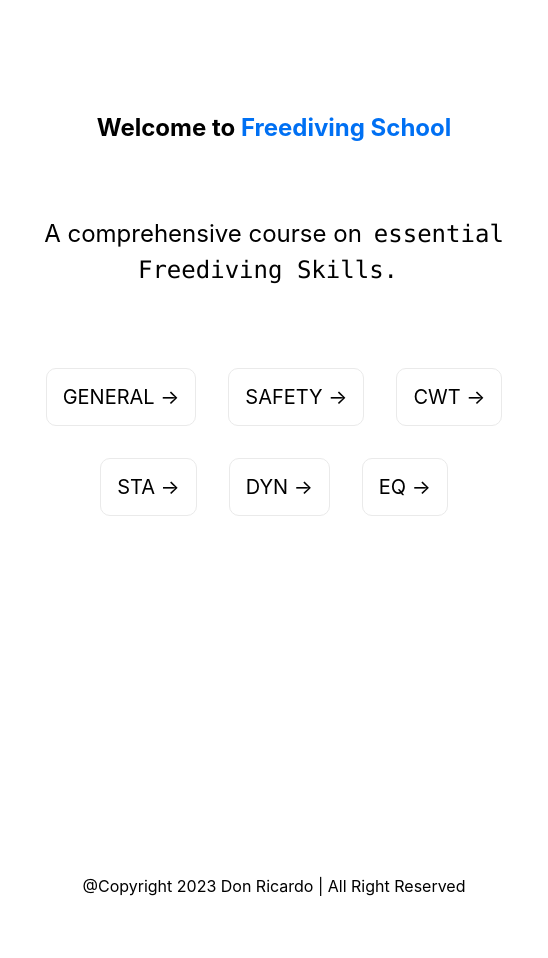
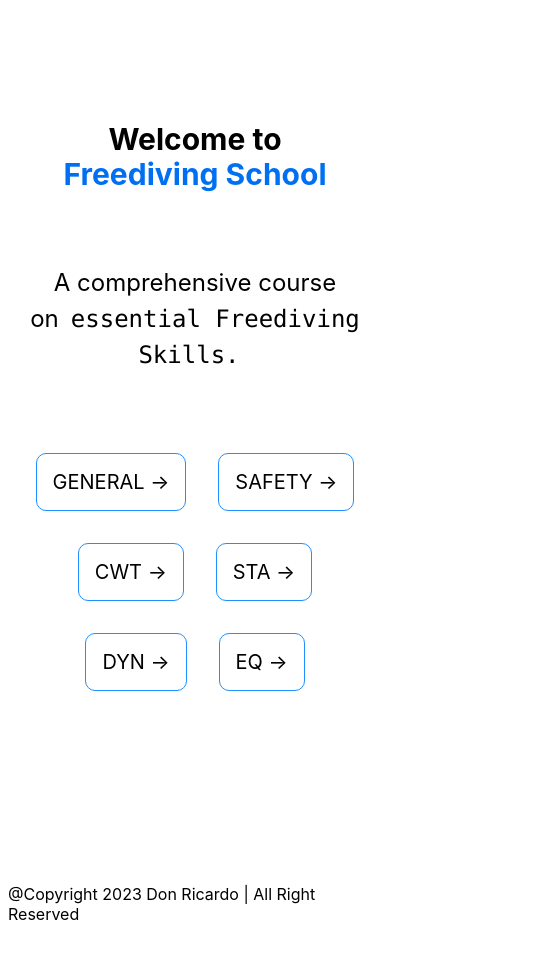
Before and after one commit to rangapin/vercel_free_ni, a Next.js app: page / in a window 390 px wide. Shown: the top 958 px of the page, 548 px wide, since content can reach past the window. Before the commit the page ends 928 px from the top, so only its background shows below. Built offline with nearby package versions, Linux system fonts and the light colour scheme.

Commit message:
final touch

```diff
--- a/styles/Home.module.css
+++ b/styles/Home.module.css
@@ -79,10 +79,11 @@
   text-align: center;
   color: inherit;
   text-decoration: none;
-  border: 1px solid #eaeaea;
+  border: 1px solid dodgerblue;
   border-radius: 10px;
   transition: color 0.15s ease, border-color 0.15s ease;
   max-width: 300px;
+  background-color: white;
 }
 
 .card:hover,
@@ -131,7 +132,7 @@
   .container {
     display: grid;
     width: 100%;
-    padding: 0;
+    padding: 0.5rem;
   }
 
   .main {
@@ -152,8 +153,8 @@
 
   .title {
     text-align: center;
-    font-size: larger;
-    width: 500px;
+    font-size: 30px;
+    max-width: 500px;
     padding: 10px;
 }
 
@@ -165,7 +166,8 @@
 
   .skill {
     display: flex;
-    width: 500px;
+    max-width: 500px;
+    line-height: 2;
     font-size: medium;
     flex-direction: colum;
     flex-wrap: wrap;
```
